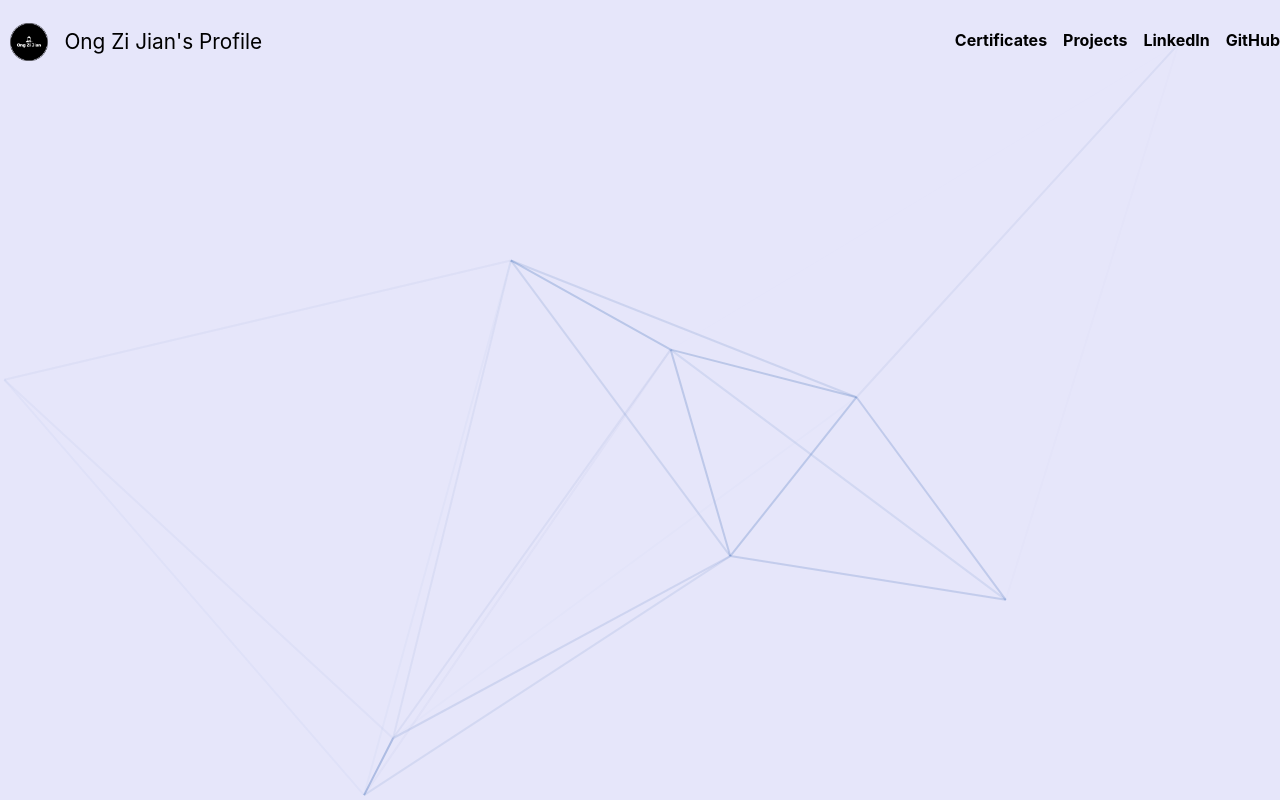
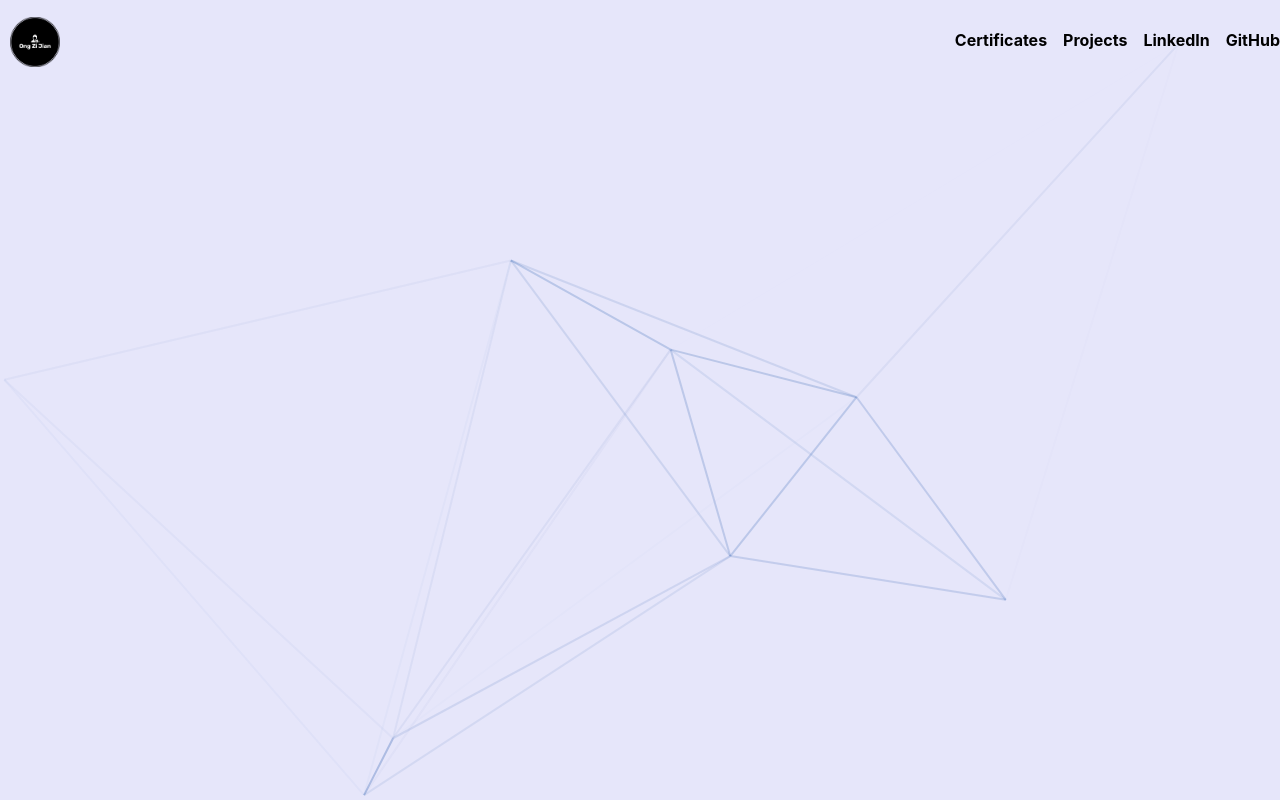
Before and after one commit to ong-zijian/zijian_personal_page, a React (Create React App) app: page / in a window 1280 px wide. Built offline with nearby package versions, Linux system fonts and the light colour scheme; the HTML template or start-up script is replaced by a standard one.

Commit message:
small update

```diff
--- a/src/components/navbar.js
+++ b/src/components/navbar.js
@@ -11,8 +11,10 @@ export default class Navbar extends React.Component{
     render() {
         return(
             <nav className="navbar" style={{color:"#1c2e4a"}}>
-                <img src={logo} alt='logo' className="logo"></img>
-                <a href="https://ong-zijian.github.io/zijian_personal_page/" className="home-name">Ong Zi Jian's Profile</a>
+                <a href="https://ong-zijian.github.io/zijian_personal_page/">
+                    <img src={logo} alt="logo" className="logo" style={{ width: "50px   ", height: "auto" }} />
+                </a>
+
                 <div className="navigation-menu">
                     <ul>
                         <li className="navigation-menu_li">
--- a/src/components/timeline.js
+++ b/src/components/timeline.js
@@ -67,13 +67,13 @@ export default function timeline(){
             className="vertical-timeline-element--work"
             contentStyle={{ background: '#4672b9', color: '#000' }}
             contentArrowStyle={{ borderRight: '7px solid  #4672b9' }}
-            date="Aug 2021 - present"
+            date="Aug 2021 - Dec 2024"
             iconStyle={{ background: '#4672b9', color: '#fff' }}
             //icon={<WorkIcon />}
         >
             <div style={{color:"#fff"}}>
             <h3 className="vertical-timeline-element-title">SMU</h3>
-            <h4 className="vertical-timeline-element-subtitle">BSc Information System | Year 3</h4>
+            <h4 className="vertical-timeline-element-subtitle">BSc Information System</h4>
             <h5 className="vertical-timeline-element-subtitle">Digital Cloud Solution & Business Analytics</h5>
             <ul>
                 {/* <li>Main Programming Language: Python, Java, JavaScript</li>
@@ -91,11 +91,10 @@ export default function timeline(){
                     <span className="badge bg-secondary p-2 m-1">Go</span>
                     <span className="badge bg-secondary p-2 m-1">Bash</span>
                 </li>
-                <li>React Project: This site</li>
                 <li>Vue.js project: Assisted in creating a simple backend using Firebase. <a href="https://github.com/BeforeClass/web-frontend" rel="noreferrer" target="_blank" style={{color:"whitesmoke", fontWeight:"bold"}}>Project</a></li>
                 <li>Flask project: Using Flask microservices to design and implement a backend Service Oriented Architecture (SOA). Usage of Docker, RabbitMQ, Kong API Gateway and etc. Click <a href="https://github.com/ong-zijian/ESD_Tour_Project"  target="_blank" rel="noreferrer" style={{color:"whitesmoke", fontWeight:"bold"}}>here</a> to view the project.</li>
-                <li>Spring Boot: <a href="https://github.com/ong-zijian/springboot_practice" rel="noreferrer" target="_blank" style={{color:"whitesmoke", fontWeight:"bold"}}>MVC CRUD</a></li>
-                <li>Node.js: <a href="https://github.com/ong-zijian/CSIT_SE_Mini_Challenge_23" rel="noreferrer" target="_blank" style={{color:"whitesmoke", fontWeight:"bold"}}>CRUD</a></li>
+                {/* <li>Spring Boot: <a href="https://github.com/ong-zijian/springboot_practice" rel="noreferrer" target="_blank" style={{color:"whitesmoke", fontWeight:"bold"}}>MVC CRUD</a></li>
+                <li>Node.js: <a href="https://github.com/ong-zijian/CSIT_SE_Mini_Challenge_23" rel="noreferrer" target="_blank" style={{color:"whitesmoke", fontWeight:"bold"}}>CRUD</a></li> */}
                 <li>Web skills:<br></br>
                     Frontend:
                     <span className="badge bg-secondary p-2 m-1">Vue.js</span>
@@ -122,8 +121,7 @@ export default function timeline(){
                     <ul>
                         <li><a href="https://github.com/ong-zijian/emotion_detection" target="_blank" rel="noreferrer" style={{color:"whitesmoke", fontWeight:"bold"}}>AI, ML: Tensorflow, Keras, OpenCV, CNN, RNN</a></li>
                         <li>Financial Analytics with yFinance and portfolio creation</li>
-                        <li>Tableau, Pandas, Numpy, Matplotlib, Seaborn</li>
-                        <li>Linear & Log Regression, Clustering & Decision Tree Classification</li>
+                        <li>Pandas, Numpy, Tensorflow, etc</li>
                         <li>Social Media & Text:
                             <ul>
                                 <li>Reddit Scraping (praw)</li>
--- a/src/pages/home.js
+++ b/src/pages/home.js
@@ -9,9 +9,9 @@ import React from 'react';
 function HomePage() {
   return (
     <div>
-      <div className="mt-2 d-flex justify-content-center" id='move'>
+      {/* <div className="mt-2 d-flex justify-content-center" id='move'>
         <img src={zijian} alt="Zi Jian Logo" class= "img-responsive m-4 col-3 w-3"></img>
-      </div>
+      </div> */}
       <div className="m-12 pb-12">
         <ExampleComponent/>
       </div>
```
